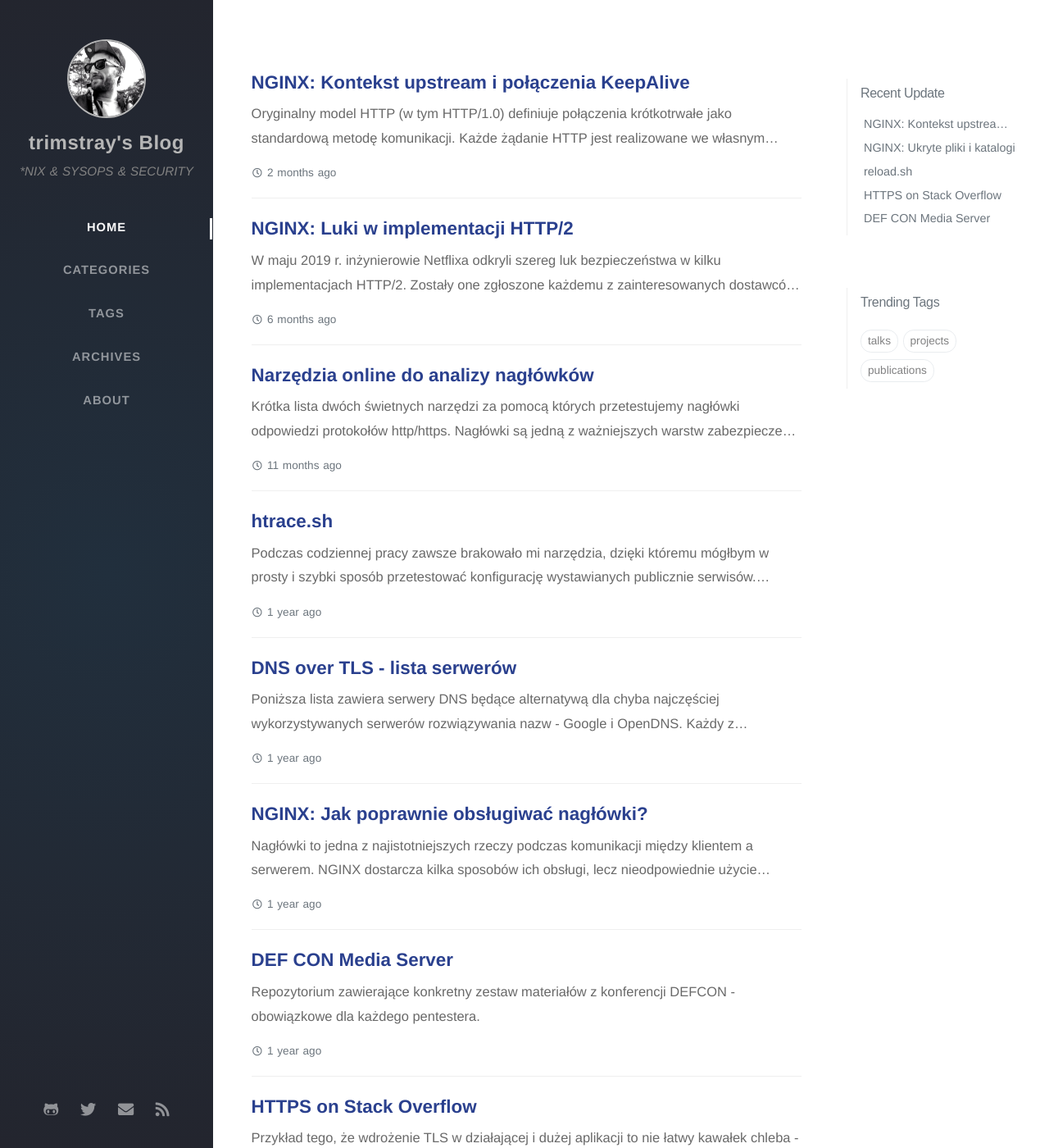
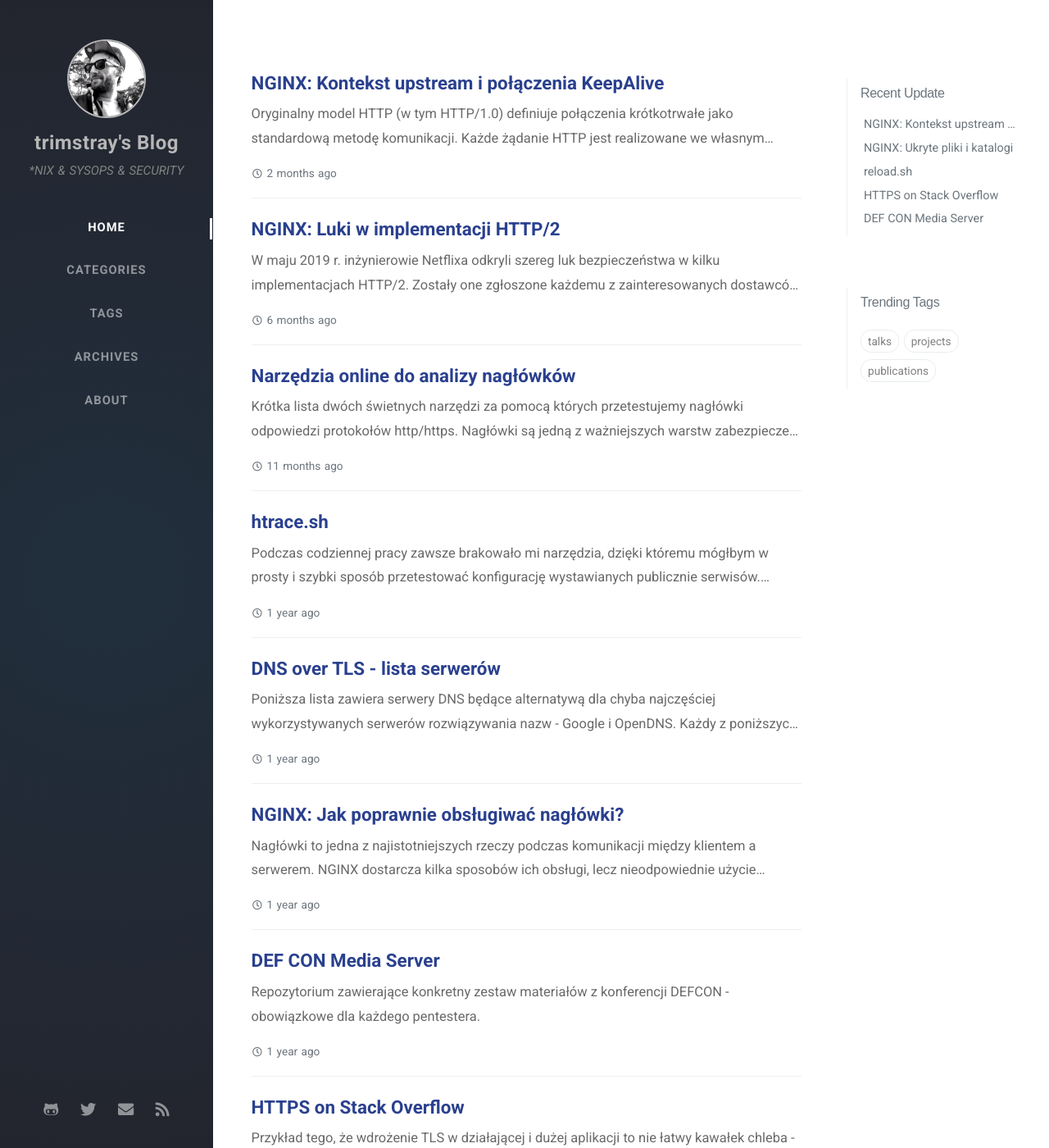
Before and after one commit to adityavs/trimstray.github.io, a Jekyll site: the page built from index.html, in a window 1280 px wide and 1400 px high. Shown: the whole window at 82% size. Built offline with Jekyll 4.4.1, drawn with Linux system fonts in a browser that asks for light colours; nearby versions of some CDN libraries; some web fonts are replaced; the list of posts is cut into pages by our own code; comment, search, counter and statistics services are not loaded.

Commit message:
update fonts - signed-off-by: trimstray <trimstray@gmail.com>

```diff
--- a/_includes/head.html
+++ b/_includes/head.html
@@ -25,6 +25,8 @@
   <!-- google fonts -->
   <link rel="preconnect" href="https://fonts.gstatic.com" crossorigin="anonymous">
   <link rel="dns-prefetch" href="https://fonts.gstatic.com">
+
+  <link href="https://fonts.googleapis.com/css?family=Roboto:400,400i,500,700&display=swap&subset=latin-ext" rel="stylesheet">
 
   <!-- ga -->
   {% if jekyll.environment == 'production' %}
--- a/assets/css/main.scss
+++ b/assets/css/main.scss
@@ -28,7 +28,8 @@ body {
   -webkit-font-smoothing: antialiased;
   /* font-family: 'Source Sans Pro', 'Microsoft Yahei', sans-serif; */
   /* font-family: Geneva, Arial, Helvetica, sans-serif; */
-  font-family: 'Helvetica Neue',Helvetica,Arial,'Microsoft YaHei',sans-serif;
+  /* font-family: 'Helvetica Neue',Helvetica,Arial,'Microsoft YaHei',sans-serif; */
+  font-family: Roboto,-apple-system,BlinkMacSystemFont,"Segoe UI",Helvetica,Arial,sans-serif;
 }
 
 /*--- sidebar layout ---*/
```
